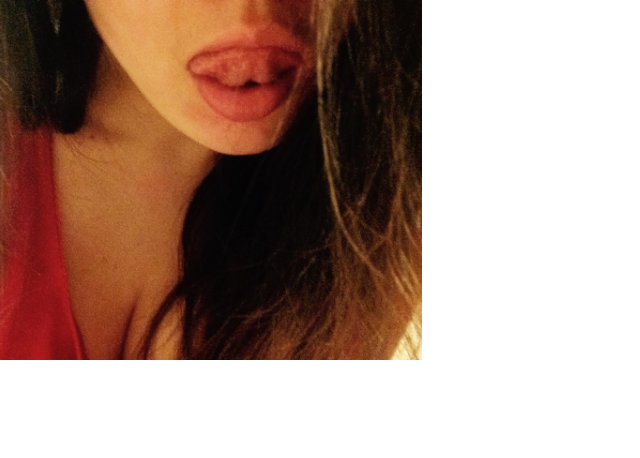
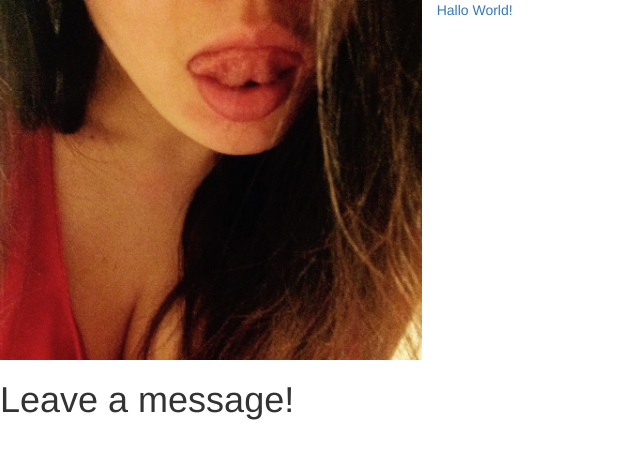
Before and after one commit to mirofrankovic/my-first-repository, a plain HTML site: page index.html in a window 1280 px wide. Shown: the whole page, without its empty margins (0-640 px from the left). Drawn offline with nearby package versions, Linux system fonts and the light colour scheme; files that its build step writes are made by us from their sources.

Commit message:
Commited initial commit.

```diff
--- a/index.html
+++ b/index.html
@@ -22,11 +22,24 @@
          <div class="col-md-4 logo"></div>
   </a>
   <div class="col-md-8">
+    <a>Hallo World!</a>
 
   </div>
 </div>
 
 </header>
+<section>
+<div>
+
+</div>
+
+
+</section>
+<footer>
+<h1 class="foot">Leave a message!</h1>
+
+
+</footer>
 
 </body>
 
```
